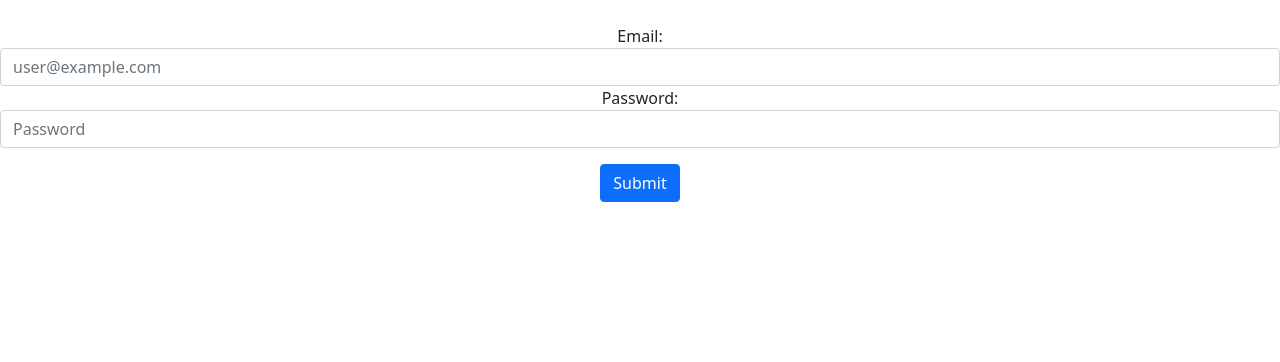
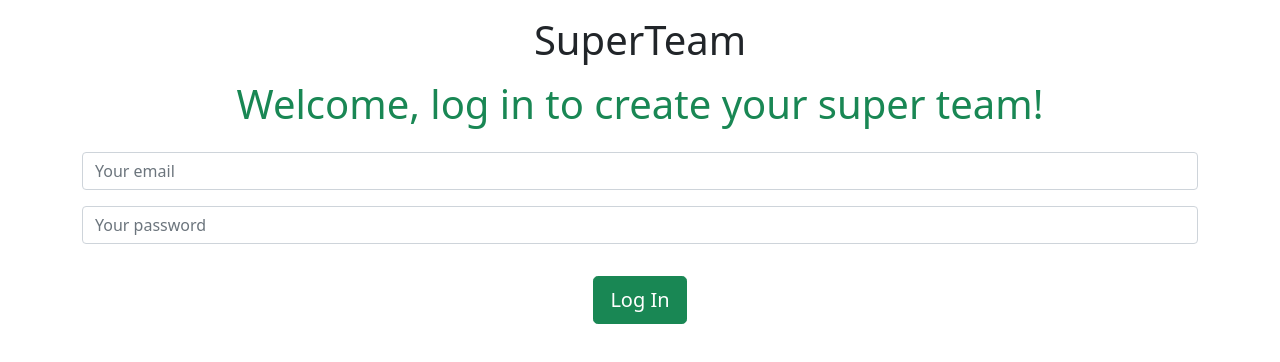
Before and after one commit to JuanD-lab/super-team, a React (Create React App) app: page /login in a window 1280 px wide. Shown: the top 362 px of the page. Built offline with nearby package versions, Linux system fonts and the light colour scheme.

Commit message:
create redux store and reducers for login action

```diff
--- a/src/index.js
+++ b/src/index.js
@@ -1,15 +1,20 @@
-import React from 'react';
-import ReactDOM from 'react-dom';
-import './index.css';
+import React from "react";
+import ReactDOM from "react-dom";
+import "./index.css";
 import "bootstrap/dist/css/bootstrap.min.css";
-import App from './App';
-import reportWebVitals from './reportWebVitals';
+import App from "./App";
+import reportWebVitals from "./reportWebVitals";
+
+import { Provider } from "react-redux";
+import store from "./redux/store";
 
 ReactDOM.render(
-  <React.StrictMode>
-    <App />
-  </React.StrictMode>,
-  document.getElementById('root')
+    <React.StrictMode>
+        <Provider store={store}>
+            <App />
+        </Provider>
+    </React.StrictMode>,
+    document.getElementById("root")
 );
 
 // If you want to start measuring performance in your app, pass a function
--- a/src/pages/Login.js
+++ b/src/pages/Login.js
@@ -2,45 +2,71 @@ import React from "react";
 import { Formik, Form, Field, ErrorMessage } from "formik";
 import * as Yup from "yup";
 
+import { useDispatch } from "react-redux";
+import { logIn } from "../redux/authReducer";
+
 function Login() {
+    const dispatch = useDispatch();
+
     const validationsSquema = Yup.object({
         email: Yup.string().email().required(),
         password: Yup.string().required(),
     });
-    const renderError = (message) => <p className="text-danger">{message}</p>;
+
+    const renderErrorMsg = (message) => (
+        <p className="text-danger">{message}</p>
+    );
+
     return (
         <>
+            <div className="container-sm">
+                <div className="my-3"><span className="h1">SuperTeam</span></div>
+                <h1 className="text-success">
+                    Welcome, log in to create your super team!
+                </h1>
                 <Formik
                     initialValues={{ email: "", password: "" }}
                     validationSchema={validationsSquema}
                     onSubmit={(values) => {
-                    //submit function
+                        dispatch(logIn(values));
                     }}
                 >
                     <Form className="form-group">
                         <div className="mt-4">
-                        <span>Email:</span>
                             <Field
                                 type="email"
                                 name="email"
-                            className="form-control col-sm-5"
-                            placeholder="user@example.com"
+                                className="form-control col-sm-5 mb-3"
+                                placeholder="Your email"
+                                autoComplete="section-login email"
                             />
-                        <ErrorMessage name="email" render={renderError} />
-                        <span>Password:</span>
+                            <ErrorMessage
+                                name="email"
+                                render={renderErrorMsg}
+                            />
+                            <div>
                             <Field
                                 type="password"
                                 name="password"
-                            className="form-control col-sm-5 "
-                            placeholder="Password"
+                                className="form-control col-sm-5 mb-3"
+                                placeholder="Your password"
+                                autoComplete="section-login current-password"
                             />
-                        <ErrorMessage name="password" render={renderError} />
-                        <button type="submit" className="btn btn-primary mt-3">
-                            Submit
+                            <ErrorMessage
+                                name="password"
+                                render={renderErrorMsg}
+                            />
+                            </div>
+                            <button
+                                type="submit"
+                                className="btn btn-success btn-lg mt-3"
+                            >
+                                Log In
                             </button>
                         </div>
                     </Form>
                 </Formik>
+            </div>
         </>
     );
 }
--- /dev/null
+++ b/src/redux/authReducer.js
@@ -0,0 +1,52 @@
+import authService from "../services/authFetch";
+
+/* Actions */
+export const logIn = ({ email, password }) => {
+  return async (dispatch) => {
+    const { data: user } = await authService.login({
+      email,
+      password,
+    });
+    window.localStorage.setItem("userLoggedToken", JSON.stringify(user));
+    dispatch({
+      type: "LOG_IN",
+      data: user,
+    });
+  };
+};
+
+export const setUserLogged = (user) => {
+  return async (dispatch) => {
+    dispatch({
+      type: "SET_USER",
+      data: user,
+    });
+  };
+};
+
+export const logOut = () => {
+  return async (dispatch) => {
+    window.localStorage.removeItem("userLoggedToken");
+    window.location.href = `${window.location.href}`;
+    dispatch({
+      type: "LOG_OUT",
+    });
+  };
+};
+
+
+/* Reducer */
+const authReducer = (state = {}, action) => {
+  switch (action.type) {
+    case "LOG_IN":
+      return { user: action.data };
+    case "SET_USER":
+      return { user: action.data };
+    case "LOG_OUT":
+      return { user: {} };
+    default:
+      return state;
+  }
+};
+
+export default authReducer;
--- /dev/null
+++ b/src/redux/store.js
@@ -0,0 +1,15 @@
+import { createStore, combineReducers, applyMiddleware } from "redux";
+import thunk from "redux-thunk";
+import { composeWithDevTools } from "redux-devtools-extension";
+import authReducer from "./authReducer";
+
+const reducers = combineReducers({
+  auth: authReducer,
+});
+
+const store = createStore(
+  reducers,
+  composeWithDevTools(applyMiddleware(thunk))
+);
+
+export default store;
--- /dev/null
+++ b/src/services/authFetch.js
@@ -0,0 +1,14 @@
+import axios from "axios";
+const baseUrl = "http://challenge-react.alkemy.org";
+
+const login = async (credentials = {}) => {
+  const auth = await axios.post(baseUrl, { ...credentials });
+
+  return auth;
+};
+
+const authService = {
+  login,
+};
+
+export default authService;
```
Lines whose indentation alone changed are shown as unchanged.
